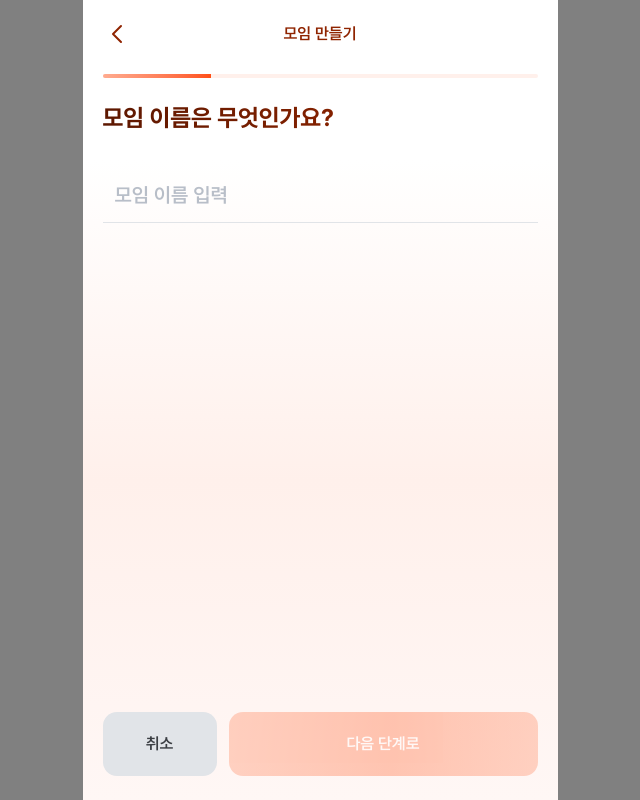
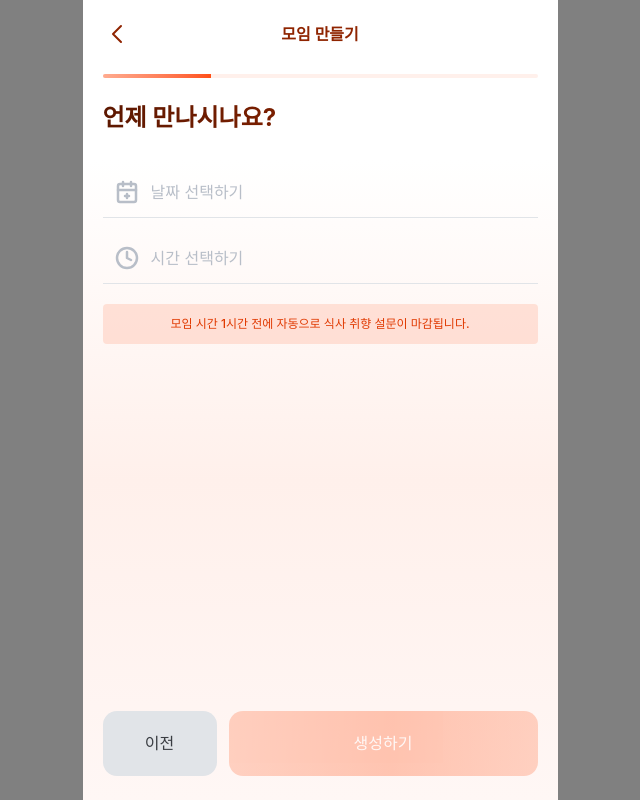
Before and after one commit to depromeet/17th-team3-Web, a Next.js app: page /meetings/create in a window 1280 px wide. Shown: the whole page, without its empty margins (320-960 px from the left). Built offline with nearby package versions, Linux system fonts and the light colour scheme.

Commit message:
[Feat] Mantine 스타일 설정 및 캘린더 구현 (#46)

```diff
--- a/src/app/_components/ui/BottomSheet.tsx
+++ b/src/app/_components/ui/BottomSheet.tsx
@@ -2,20 +2,20 @@ import { X } from 'lucide-react';
 
 interface BottomSheetProps {
   title?: string;
+  showCloseButton?: boolean;
   onClose: () => void;
   children: React.ReactNode;
 }
 
-const BottomSheet = ({ title, onClose, children }: BottomSheetProps) => {
+const BottomSheet = ({ title, showCloseButton = false, onClose, children }: BottomSheetProps) => {
   return (
     <div className="absolute inset-0 z-10">
       <div role="presentation" className="h-full bg-black/40" onClick={onClose} />
-      <div className="absolute bottom-0 flex h-[198px] w-full flex-col justify-between rounded-t-2xl bg-white p-5">
+      <div className="absolute bottom-0 flex w-full flex-col justify-between rounded-t-2xl bg-white p-5">
         <div className="flex items-center justify-between">
           <p className="font-semibold text-neutral-1600">{title}</p>
-          <X onClick={onClose} size={24} className="cursor-pointer" />
+          {showCloseButton && <X onClick={onClose} size={24} className="cursor-pointer" />}
         </div>
-
         {children}
       </div>
     </div>
--- a/src/app/layout.tsx
+++ b/src/app/layout.tsx
@@ -1,10 +1,14 @@
-import './globals.css';
+import { MantineProvider } from '@mantine/core';
 import Image from 'next/image';
 
 import ScaledStage from '@/app/_components/layout/ScaledStage';
 import { ToastProvider } from '@/app/_features/toast';
 
 import type { Viewport, Metadata } from 'next';
+
+import '@mantine/core/styles.css';
+import '@mantine/dates/styles.css';
+import './globals.css';
 
 export const metadata: Metadata = {
   title: 'App',
@@ -43,7 +47,7 @@ const RootLayout = ({ children }: { children: React.ReactNode }) => {
             />
           }
         >
-          {children}
+          <MantineProvider>{children}</MantineProvider>
         </ScaledStage>
         <ToastProvider />
       </body>
--- a/src/app/meetings/create/_components/DateTimePicker.tsx
+++ b/src/app/meetings/create/_components/DateTimePicker.tsx
@@ -1,61 +1,118 @@
 'use client';
 
+import { useState } from 'react';
+
+import { DatePicker } from '@mantine/dates';
 import { CalendarPlus2, Clock } from 'lucide-react';
 
+import BottomSheet from '@/app/_components/ui/BottomSheet';
+import Button from '@/app/_components/ui/Button';
 import { cn } from '@/app/_lib/cn';
+
+import 'dayjs/locale/ko';
 
 interface DateTimePickerProps {
   dateValue?: string;
   timeValue?: string;
-  onDateClick: () => void;
-  onTimeClick: () => void;
+  onDateClick: (date: string) => void;
+  onTimeClick: (time: string) => void;
   dateLabel?: string;
   timeLabel?: string;
 }
-
-interface PickerItemProps {
-  value: string;
-  onClick: () => void;
-  placeholder?: string;
-}
-
-const basePickerStyles =
-  'flex w-full items-center gap-3 border-b-1 border-b-neutral-300 px-3 py-3 body-1 font-semibold text-neutral-500 select-none';
-
-const DatePickerItem = ({ value, onClick, placeholder = '날짜 선택하기' }: PickerItemProps) => (
-  <button
-    aria-label={`${placeholder} 버튼`}
-    onClick={onClick}
-    className={cn(basePickerStyles, value && 'text-gray-1600')}
-  >
-    <CalendarPlus2 size={24} strokeWidth={2.5} className="text-neutral-500" />
-    {value || placeholder}
-  </button>
-);
-
-const TimePickerItem = ({ value, onClick, placeholder = '시간 선택하기' }: PickerItemProps) => (
-  <button
-    aria-label={`${placeholder} 버튼`}
-    onClick={onClick}
-    className={cn(basePickerStyles, value && 'text-gray-1600')}
-  >
-    <Clock size={24} strokeWidth={2.5} className="text-neutral-500" />
-    {value || placeholder}
-  </button>
-);
-
 const DateTimePicker = ({
   dateValue = '',
   timeValue = '',
   onDateClick,
-  onTimeClick,
+  // onTimeClick,
   dateLabel = '날짜 선택하기',
   timeLabel = '시간 선택하기',
 }: DateTimePickerProps) => {
+  const [showCalendar, setShowCalendar] = useState(false);
+  const [selectedDate, setSelectedDate] = useState<string | null>(null);
+  // const [selectedTime, setSelectedTime] = useState<string | null>(null);
+
+  const handleDateSelect = () => {
+    if (selectedDate) {
+      onDateClick(selectedDate);
+      setShowCalendar(false);
+    }
+  };
+
+  // const handleTimeSelect = () => {
+  //   if (selectedTime) {
+  //     onTimeClick(selectedTime);
+  //   }
+  // };
+
   return (
-    <div className={cn('flex flex-col gap-4')}>
-      <DatePickerItem value={dateValue} onClick={onDateClick} placeholder={dateLabel} />
-      <TimePickerItem value={timeValue} onClick={onTimeClick} placeholder={timeLabel} />
+    <div>
+      <div className="flex flex-col gap-4">
+        <button
+          onClick={() => setShowCalendar(true)}
+          className={cn(
+            'flex w-full items-center gap-3 border-b-1 border-b-neutral-300 px-3 py-3 body-1 font-semibold text-neutral-500 select-none',
+            dateValue && 'text-gray-1600'
+          )}
+        >
+          <CalendarPlus2 size={24} strokeWidth={2.5} className="text-neutral-500" />
+          {dateValue || dateLabel}
+        </button>
+
+        <button
+          onClick={() => setShowCalendar(true)}
+          className={cn(
+            'flex w-full items-center gap-3 border-b-1 border-b-neutral-300 px-3 py-3 body-1 font-semibold text-neutral-500 select-none',
+            dateValue && 'text-gray-1600'
+          )}
+        >
+          <Clock size={24} strokeWidth={2.5} className="text-neutral-500" />
+          {timeValue || timeLabel}
+        </button>
+      </div>
+
+      {showCalendar && (
+        <BottomSheet onClose={() => setShowCalendar(false)}>
+          <div className="flex flex-col items-center justify-center gap-6">
+            <DatePicker
+              value={selectedDate}
+              onChange={setSelectedDate}
+              minDate={new Date()}
+              locale="ko"
+              hideOutsideDates
+              size="md"
+              decadeLabelFormat="YYYY년"
+              yearLabelFormat="YYYY년"
+              monthLabelFormat="YYYY MM월"
+              styles={{
+                calendarHeaderLevel: {
+                  fontSize: '16px',
+                  fontWeight: 'bold',
+                  marginBottom: '12px',
+                },
+                day: {
+                  fontSize: '20px',
+                  fontWeight: '400',
+                  letterSpacing: '-0.45px',
+                  '&[dataSelected]': {
+                    backgroundColor: '#ff6b35',
+                    color: 'white',
+                    fontWeight: 'bold',
+                    borderRadius: '8px',
+                  },
+                },
+                weekday: {
+                  fontSize: '13px',
+                  fontWeight: '600',
+                  color: '#3c3c3c',
+                },
+              }}
+            />
+            <Button onClick={handleDateSelect} status={!selectedDate ? 'disabled' : 'normal'}>
+              선택
+            </Button>
+          </div>
+        </BottomSheet>
+      )}
     </div>
   );
 };
--- a/src/app/meetings/create/_components/step/DateTimeStep.tsx
+++ b/src/app/meetings/create/_components/step/DateTimeStep.tsx
@@ -14,14 +14,12 @@ const DateTimeStep = ({ onNext, onCancel }: DateTimeStepProps) => {
   const [selectedDate, setSelectedDate] = useState('');
   const [selectedTime, setSelectedTime] = useState('');
 
-  const handleDateClick = () => {
-    // todo: 수정 필요
-    setSelectedDate('2025-07-24');
+  const handleDateClick = (data: string) => {
+    setSelectedDate(data);
   };
 
-  const handleTimeClick = () => {
-    // todo: 수정 필요
-    setSelectedTime('14:34:00');
+  const handleTimeClick = (time: string) => {
+    setSelectedTime(time);
   };
 
   const handleNext = () => {
--- a/src/app/meetings/create/page.tsx
+++ b/src/app/meetings/create/page.tsx
@@ -48,7 +48,7 @@ const CreatePage = () => {
 
   const renderStepForm = () => {
     switch (currentStep) {
-      case 1:
+      case 4:
         return (
           <NameStep onNext={(value: string) => handleNext('name', value)} onCancel={handleCancel} />
         );
@@ -66,7 +66,7 @@ const CreatePage = () => {
             onCancel={handleCancel}
           />
         );
-      case 4:
+      case 1:
         return <DateTimeStep onNext={handleDateTimeNext} onCancel={handleCancel} />;
       default:
         return null;
@@ -74,7 +74,7 @@ const CreatePage = () => {
   };
 
   return (
-    <div className="flex h-[100dvh] flex-col background-1">
+    <div className="relative flex h-[100dvh] flex-col background-1">
       <TopNavigation title="모임 만들기" showBackButton onLeftClick={handleCancel} />
       <div className="flex items-center justify-center px-5 py-1.5">
         <StepIndicator value={currentStep} total={TOTAL_STEPS} />
--- a/src/app/meetings/create/success/page.tsx
+++ b/src/app/meetings/create/success/page.tsx
@@ -88,7 +88,7 @@ const CreateSuccessPage = () => {
       </div>
 
       {showBottomSheet && (
-        <BottomSheet title="요청하기" onClose={toggleBottomSheet}>
+        <BottomSheet title="요청하기" showCloseButton onClose={toggleBottomSheet}>
           <div className="flex flex-1 justify-around p-4">
             {SHARE_OPTIONS.map((option) => (
               <button
```
